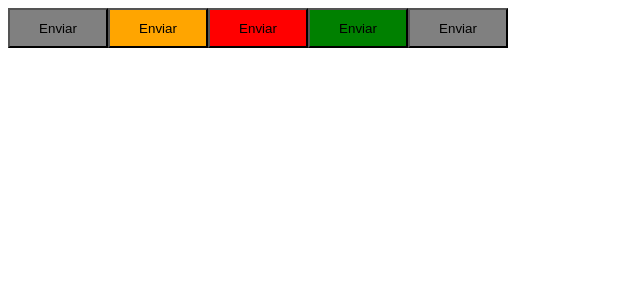
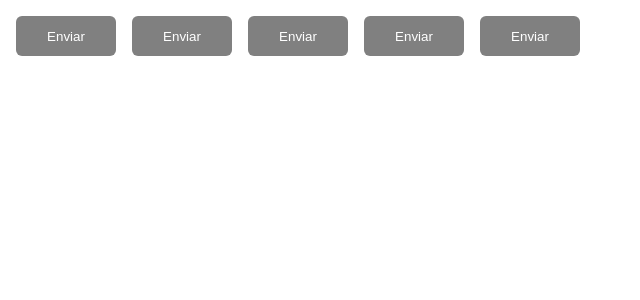
Before and after one commit to henriquedouradoo/pomodoro-react, a React (Vite) app: page / in a window 1280 px wide. Shown: the top 300 px of the page, without its empty margins (0-640 px from the left). Built offline with nearby package versions, Linux system fonts and the light colour scheme.

Commit message:
Default  Theme

```diff
--- a/src/App.tsx
+++ b/src/App.tsx
@@ -1,14 +1,16 @@
+import { ThemeProvider } from "styled-components";
 import { Button } from "./components/Button";
+import { ThemeDefault } from "./styles/themes/default";
 
 export function App() {
 
   return (
-    <>
+    <ThemeProvider theme={ThemeDefault}>
     <Button variant="primary" />
     <Button variant="secundary" />
     <Button variant="danger" />
     <Button variant="success" />
     <Button />
-    </>
+    </ThemeProvider>
   )
 }
--- a/src/components/Button.styles.ts
+++ b/src/components/Button.styles.ts
@@ -16,9 +16,16 @@
 export const ButtonContainer = styled.button<ButtonContainerProps> `
     width: 100px;
     height: 40px;
+    border-radius: 6px;
+    border: 0;
+    margin: 8px;
 
-${props => {
+    background-color: ${props => props.theme.primary};
+    color: ${props => props.theme.secundary};
+
+
+/* ${props => {
     return css`
     background-color: ${ButtonVariants[props.variant]}`
-}}
+}}*/
 `
--- /dev/null
+++ b/src/styles/themes/default.ts
@@ -0,0 +1,4 @@
+export const ThemeDefault = {
+    primary: "grey",
+    secundary: "#fff",
+}
```
